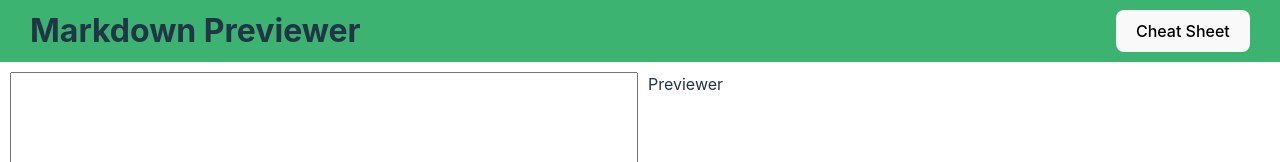
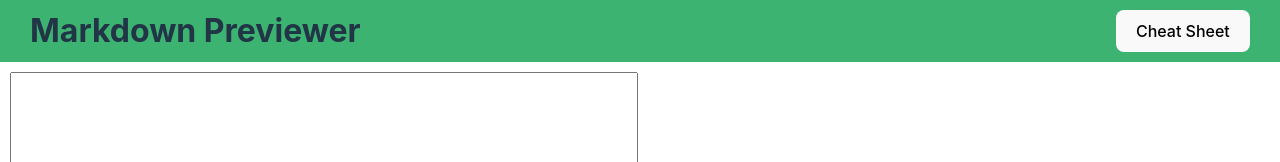
Before and after one commit to louvrecly/markdown-previewer, a React (Vite) app: page / in a window 1280 px wide. Shown: the top 162 px of the page. Built offline with nearby package versions, Linux system fonts and the light colour scheme.

Commit message:
add markdown state and handleInput method in the Body component

```diff
--- a/src/components/Body.tsx
+++ b/src/components/Body.tsx
@@ -1,11 +1,18 @@
+import { useState } from 'react';
 import Panel from './blocks/Panel';
 
 const Body = () => {
+  const [markdown, setMarkdown] = useState('');
+
+  const handleInput = (event: React.FormEvent<HTMLTextAreaElement>) => {
+    setMarkdown(event.currentTarget.value);
+  };
+
   return (
     <Panel $alignItems="stretch" $gap={10}>
-      <Panel.Editor />
+      <Panel.Editor onInput={handleInput} />
 
-      <Panel.Previewer>Previewer</Panel.Previewer>
+      <Panel.Previewer>{markdown}</Panel.Previewer>
     </Panel>
   );
 };
```
